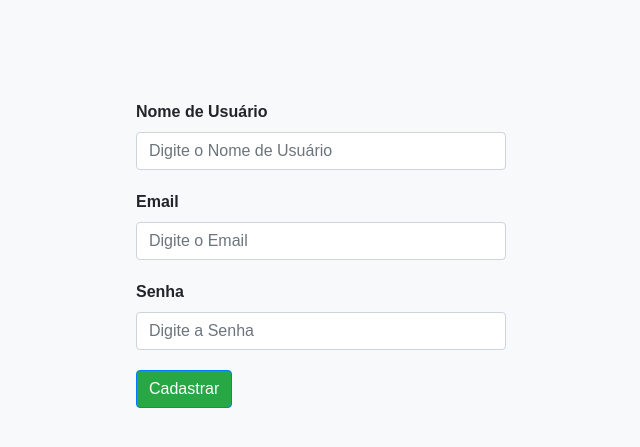
After one commit to 2dbueno/DjangoProject1, a Django app: page /register_user/ in a window 1280 px wide. The commit adds this page. Shown: the top 447 px of the page, without its empty margins (319-959 px from the left). Run offline with Django 4.2, Linux system fonts and the light colour scheme; some libraries are stand-ins or nearby versions.

Commit message:
Create RegisterPage

```diff
--- a/setup/urls.py
+++ b/setup/urls.py
@@ -6,6 +6,7 @@ from todos.views import (
     TodoUpdateView,
     TodoDeleteView,
     TodoCompleteView,
+    RegisterUserView,
 )
 
 urlpatterns = [
@@ -15,4 +16,5 @@ urlpatterns = [
     path("update/<int:pk>", TodoUpdateView.as_view(), name="todo_update"),
     path("delete/<int:pk>", TodoDeleteView.as_view(), name="todo_delete"),
     path("complete/<int:pk>", TodoCompleteView.as_view(), name="todo_complete"),
+    path("register_user/", RegisterUserView.as_view(), name="register_user"),
 ]
--- a/todos/models.py
+++ b/todos/models.py
@@ -17,3 +17,9 @@ class Todo(models.Model):
         if not self.finished_at:
             self.finished_at = date.today()
             self.save()
+
+
+class Users(models.Model):
+    nome_usuario = models.CharField(max_length=100)
+    email = models.EmailField()
+    senha = models.CharField(max_length=100)
--- a/todos/templates/base.html
+++ b/todos/templates/base.html
@@ -4,7 +4,7 @@
     <meta charset="utf-8">
     <meta name="viewport" content="width=device-width, initial-scale=1">
 
-    <title>Bueno {% block page_title %}{% endblock page_title %}</title>
+    <title> {% block page_title %}{% endblock page_title %}</title>
 
     <link href="https://cdn.jsdelivr.net/npm/bootstrap@5.3.3/dist/css/bootstrap.min.css" rel="stylesheet" integrity="sha384-QWTKZyjpPEjISv5WaRU9OFeRpok6YctnYmDr5pNlyT2bRjXh0JMhjY6hW+ALEwIH" crossorigin="anonymous">
   </head>
--- /dev/null
+++ b/todos/templates/registration/register_user.html
@@ -0,0 +1,46 @@
+<!DOCTYPE html>
+<html lang="pt-br">
+<head>
+    <meta charset="UTF-8">
+    <meta name="viewport" content="width=device-width, initial-scale=1, shrink-to-fit=no">
+    <title>Cadastro</title>
+    <link rel="stylesheet" href="https://stackpath.bootstrapcdn.com/bootstrap/4.3.1/css/bootstrap.min.css">
+    <style>
+        body { font-family: Arial, sans-serif; background-color: #f8f9fa; }
+        .container { max-width: 400px; margin: 100px auto; }
+        .form-group { margin-bottom: 20px; }
+        .submit-button { background-color: #28a745; color: white; }
+        .submit-button:hover { background-color: #218838; }
+    </style>
+</head>
+<body>
+
+<div class="container">
+    <form method="post" action="{% url 'register_user' %}">
+        <div class="form-group">
+            <label for="uname"><b>Nome de Usuário</b></label>
+            <input type="text" class="form-control" placeholder="Digite o Nome de Usuário" name="uname" required>
+        </div>
+
+        <div class="form-group">
+            <label for="email"><b>Email</b></label>
+            <input type="email" class="form-control" placeholder="Digite o Email" name="email" required>
+        </div>
+
+        <div class="form-group">
+            <label for="psw"><b>Senha</b></label>
+            <input type="password" class="form-control" placeholder="Digite a Senha" name="psw" required>
+        </div>
+
+        {% csrf_token %}
+
+        <button class="btn btn-primary submit-button" type="submit">Cadastrar</button>
+    </form>
+</div>
+
+<script src="https://code.jquery.com/jquery-3.3.1.slim.min.js"></script>
+<script src="https://cdnjs.cloudflare.com/ajax/libs/popper.js/1.14.7/umd/popper.min.js"></script>
+<script src="https://stackpath.bootstrapcdn.com/bootstrap/4.3.1/js/bootstrap.min.js"></script>
+
+</body>
+</html>
--- a/todos/views.py
+++ b/todos/views.py
@@ -1,8 +1,7 @@
-from datetime import date
 from django.views.generic import ListView, CreateView, UpdateView, DeleteView, View
 from django.urls import reverse_lazy
-from django.shortcuts import get_object_or_404, redirect
-from .models import Todo
+from django.shortcuts import get_object_or_404, redirect, render
+from .models import Todo, Users
 from .forms import TodoForm
 from crispy_forms.helper import FormHelper
 
@@ -40,3 +39,23 @@ class TodoCompleteView(View):
         todo = get_object_or_404(Todo, pk=pk)
         todo.mark_has_complete()
         return redirect("todo_list")
+
+
+class RegisterUserView(View):
+    template_name = "registration/register_user.html"
+
+    def get(self, request):
+        return render(request, self.template_name)
+
+    def post(self, request):
+        nome_usuario = request.POST["uname"]
+        email = request.POST["email"]
+        senha = request.POST["psw"]
+
+        # Crie um novo usuário no banco de dados
+        Users.objects.create(nome_usuario=nome_usuario, email=email, senha=senha)
+
+        # Redirecione para a página desejada após o cadastro
+        return redirect(
+            "todo_list"
+        )  # Substitua 'pagina_sucesso' pelo nome da sua página de sucesso
```
Also changed, not shown: todos/templates/registration/login.html (added, +25 -0 lines), todos/migrations/0001_initial.py, todos/migrations/0002_alter_todo_deadline_alter_todo_finished_at.py (deleted).
